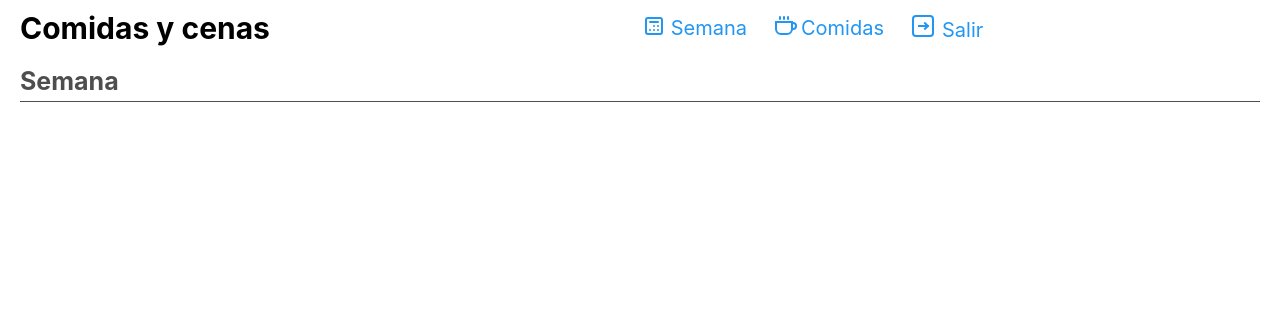
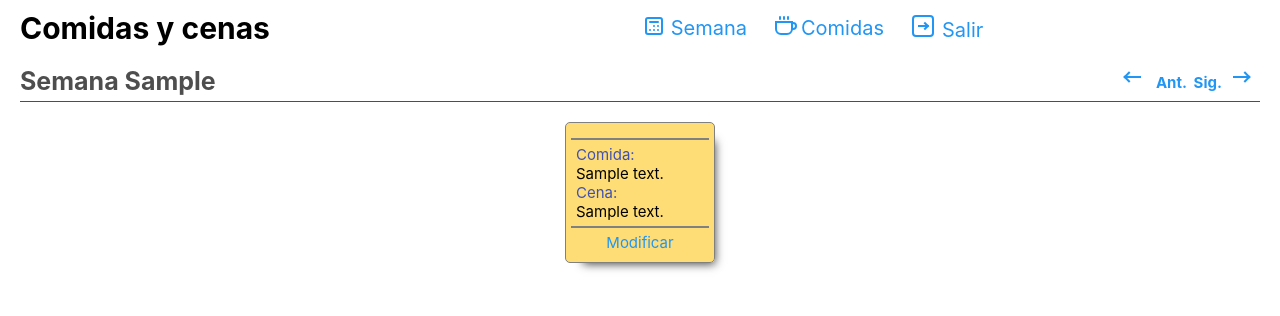
Before and after one commit to Dellos7/comidasycenas, a PHP site: template web/views/semana/semana.php in a window 1280 px wide. Shown: the top 316 px of the page. Run offline with PHP 8.4, Linux system fonts and the light colour scheme; the template is opened without the code that fills it: most values are stand-ins (such as "Sample title", 1, 10 or a date in 2020); data that the repository does not hold is empty; some libraries are stand-ins or nearby versions.

Commit message:
creando vista de semana

```diff
--- a/sql/1-schema.sql
+++ b/sql/1-schema.sql
@@ -19,6 +19,7 @@
 CREATE TABLE dia(
     codigo INTEGER NOT NULL AUTO_INCREMENT,
     fecha DATE NOT NULL,
+    semana INTEGER(2) NOT NULL,
     finde BOOLEAN NOT NULL DEFAULT 0,
     festivo_cod INTEGER,
     mediodia_cod INTEGER,
--- a/web/assets/css/estilo.css
+++ b/web/assets/css/estilo.css
@@ -76,12 +76,29 @@
     width: 90%;
 }
 
+.info{
+    font-weight: bold;
+    background: #ffc107;
+    text-align: center;
+    font-size: 1.8rem;
+    padding: 1rem;
+    margin: 0 auto;
+    width: 90%;
+}
+
 h2{
+    position: relative;
     margin: 1rem 2rem;
     font-size: 2.5rem;
     color: #4e4e4e;
     border-bottom: 1px solid #4e4e4e;
     padding-bottom: .5rem;
+}
+
+h2 > .acciones{
+    font-size: 60%;
+    position: absolute;
+    right: 0;
 }
 
 .comidas{
@@ -178,6 +195,51 @@
     border-radius: 5px;
 }
 
+.semana{
+    font-size: 1.5rem;
+    display: flex;
+    justify-content: center;
+    flex-wrap: wrap;
+}
+
+.semana__dia{
+    min-width: 15rem;
+    margin: 1rem;
+    padding: .5rem;
+    border: 1px solid gray;
+    border-radius: 5px;
+    -webkit-box-shadow: 9px 10px 9px -9px rgba(0,0,0,0.75);
+    -moz-box-shadow: 9px 10px 9px -9px rgba(0,0,0,0.75);
+    box-shadow: 9px 10px 9px -9px rgba(0,0,0,0.75);
+}
+
+.semana__dia.findeofestivo{
+    background: #ffc1078c;
+}
+
+.semana__dia-header, .semana__dia-dia, .semana__dia-footer{
+    padding: .5rem;
+}
+
+.semana__dia-header{
+    text-align: center;
+    border-bottom: 2px solid gray;
+}
+
+.semana__dia-header__diasemana{
+    font-weight: bold;
+}
+
+.semana__dia-footer{
+    border-top: 2px solid gray;
+    text-align: center;
+}
+
+.form-solo-boton{
+    display: flex;
+    justify-content: center;
+}
+
 @media screen and ( max-width: 500px ){
     .nav{
         flex-direction: column;
@@ -185,4 +247,9 @@
     .nav > h1{
         text-align: center;
     }
+    .semana{
+        flex-flow: column;
+        margin: 0 auto;
+        width: 90%;
+    }
 }
--- a/web/assets/css/iconos.css
+++ b/web/assets/css/iconos.css
@@ -237,6 +237,74 @@
     background: currentColor
    }
 
+   .gg-arrow-right {
+    box-sizing: border-box;
+    position: relative;
+    display: block;
+    transform: scale(var(--ggs,1));
+    width: 22px;
+    height: 22px
+   }
+
+   .gg-arrow-right::after,
+   .gg-arrow-right::before {
+    content: "";
+    display: block;
+    box-sizing: border-box;
+    position: absolute;
+    right: 3px
+   }
+
+   .gg-arrow-right::after {
+    width: 8px;
+    height: 8px;
+    border-top: 2px solid;
+    border-right: 2px solid;
+    transform: rotate(45deg);
+    bottom: 7px
+   }
+
+   .gg-arrow-right::before {
+    width: 16px;
+    height: 2px;
+    bottom: 10px;
+    background: currentColor
+   }
+
+   .gg-arrow-left {
+    box-sizing: border-box;
+    position: relative;
+    display: block;
+    transform: scale(var(--ggs,1));
+    width: 22px;
+    height: 22px
+   }
+
+   .gg-arrow-left::after,
+   .gg-arrow-left::before {
+    content: "";
+    display: block;
+    box-sizing: border-box;
+    position: absolute;
+    left: 3px
+   }
+
+   .gg-arrow-left::after {
+    width: 8px;
+    height: 8px;
+    border-bottom: 2px solid;
+    border-left: 2px solid;
+    transform: rotate(45deg);
+    bottom: 7px
+   }
+
+   .gg-arrow-left::before {
+    width: 16px;
+    height: 2px;
+    bottom: 10px;
+    background: currentColor
+   }
+
 .icono{
     display: inline-block;
     margin: 0 .8rem;
--- a/web/views/semana/semana.php
+++ b/web/views/semana/semana.php
@@ -1,3 +1,49 @@
 <?php ?>
 
-<h2>Semana</h2>
+<h2>
+    Semana <?=$semanaActualAnteriorSiguiente?>
+    <span class="acciones">
+        <a href="semana?semana=<?=($semana->numSemana)-1?>"><i class="gg-arrow-left icono"></i>&nbsp;Ant.</a>
+        <a href="semana?semana=<?=($semana->numSemana)+1?>">&nbsp;Sig.<i class="gg-arrow-right icono"></i></a>
+    </span>
+</h2>
+
+<?php if($semana): ?>
+    <div class="semana">
+        <?php foreach( $semana->dias as $dia ): ?>
+            <div class="semana__dia<?=($dia->esFinde || $dia->esFestivo ? ' findeofestivo' : '')?>">
+                <div class="semana__dia-header">
+                    <div class="semana__dia-header__diasemana"><?=FechaUtils::obtenerDiaSemanaTextual( $dia->fechaDt )?></div>
+                    <div><?=FechaUtils::obtenerFechaFormateada_es( $dia->fechaDt )?></div>
+                </div>
+                <div class="semana__dia-dia">
+                    <div class="semana__dia-dia__mediodia">
+                        <div style="color: var(--azul-oscuro);">
+                            Comida:
+                        </div>
+                        <div>
+                            <?= $dia->comidaMediodia->descripcion ?>
+                        </div>
+                    </div>
+                    <div class="semana__dia-dia__cena">
+                        <div style="color: var(--azul-oscuro);">
+                            Cena:
+                        </div>
+                        <div>
+                            <?= $dia->comidaCena->descripcion ?>
+                        </div>
+                    </div>
+                </div>
+                <div class="semana__dia-footer">
+                    <a href="">Modificar</a>
+                </div>
+            </div>
+        <?php endforeach; ?>
+    </div>
+<?php else: ?>
+    <div class="info">La semana todavía no ha sido generada. ¿Quieres generarla?</div>
+    <form class="form-solo-boton" action="semana/generar" method="post">
+        <input type="hidden" name="semana" value="<?=$numSemana?>">
+        <button type="submit" class="btn azul">Generar</button>
+    </form>
+<?php endif; ?>
```
Also changed, not shown: sql/2-data.sql (+15 -0 lines), web/controllers/SemanaController.php (+42 -2 lines), web/models/Dia.php (+12 -3 lines), web/models/Semana.php (+38 -0 lines), web/utils/FechaUtils.php (added, +35 -0 lines).
